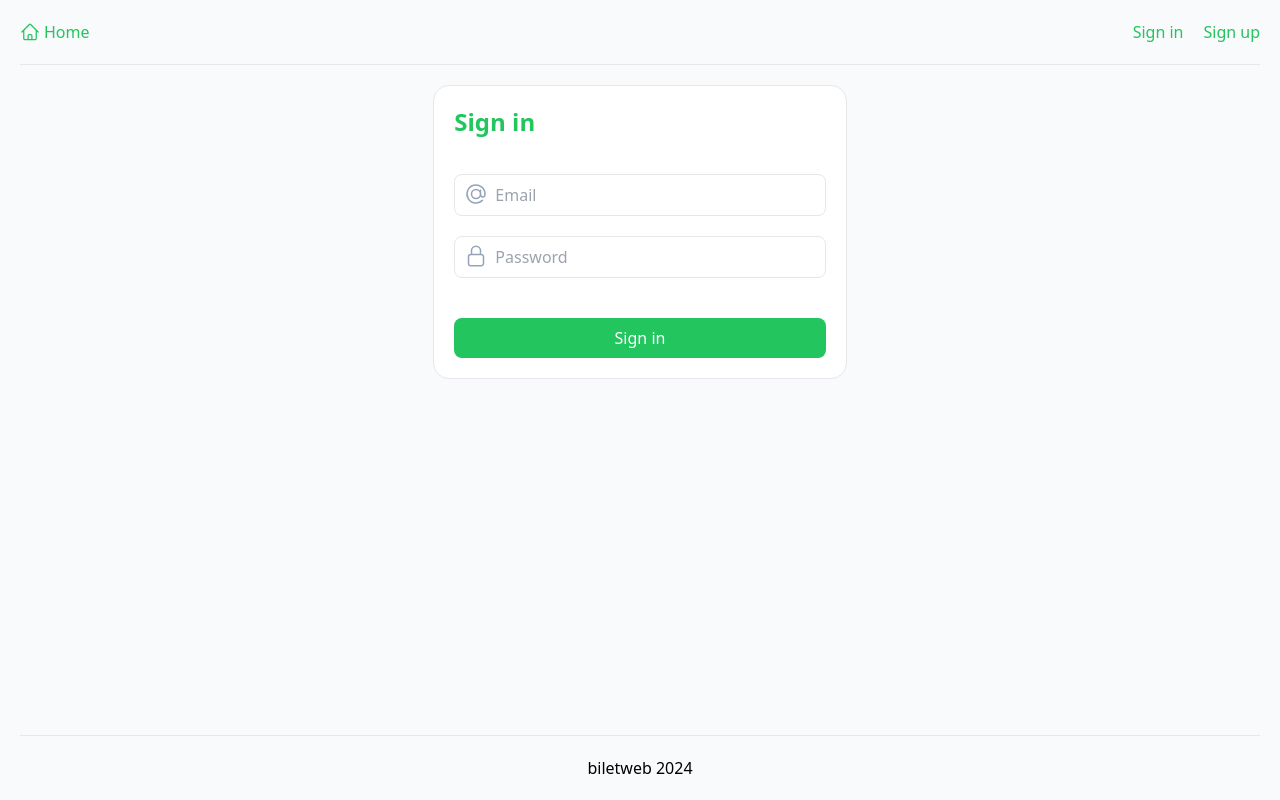
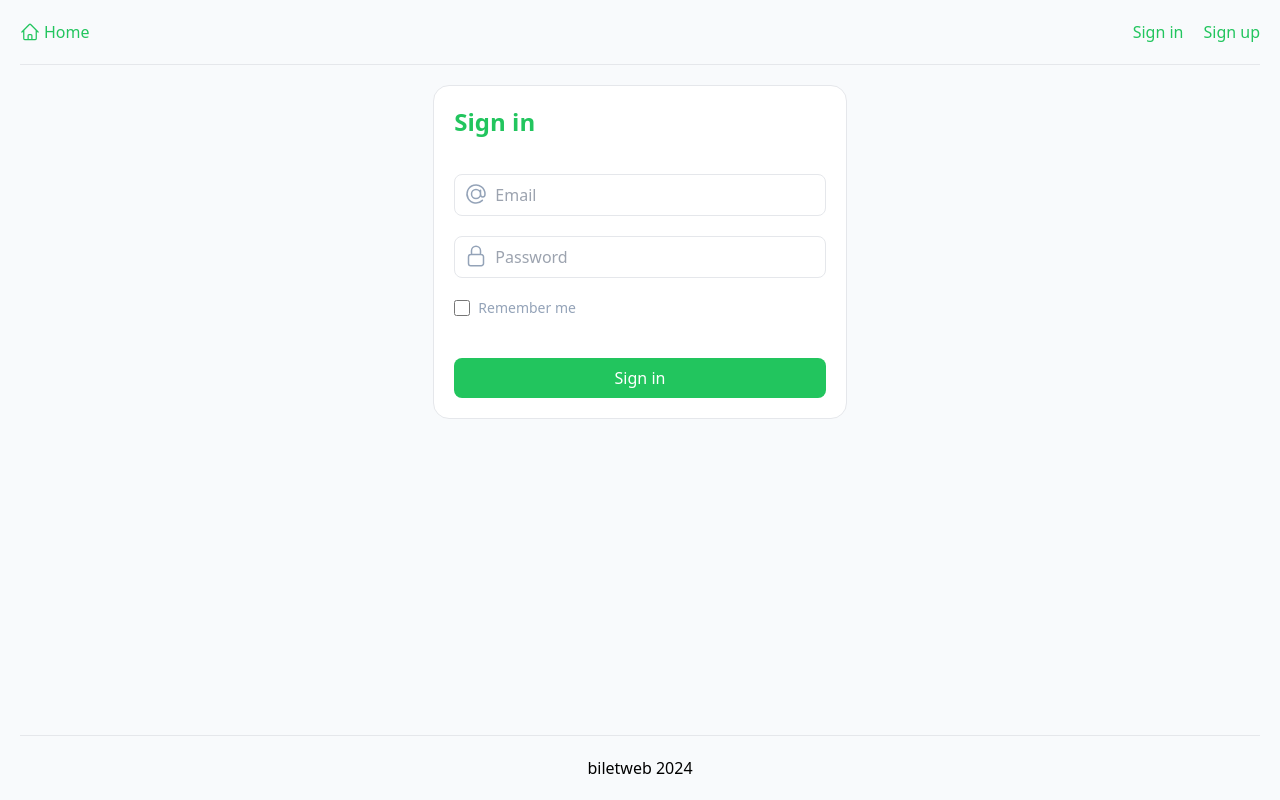
Before and after one commit to biletweb/jwt-vue-frontend, a Vue app: page /auth/signin in a window 1280 px wide. Built offline with nearby package versions, Linux system fonts and the light colour scheme.

Commit message:
Added the function to remember me when logging in

```diff
--- a/src/axios/api.js
+++ b/src/axios/api.js
@@ -26,7 +26,8 @@ instance.interceptors.response.use(
     try {
       if (
         error.response.data.message === 'Unauthenticated.' &&
-        error.response.status === 401
+        error.response.status === 401 &&
+        localStorage.getItem('remember_me') === 'true'
       ) {
         const jwtToken = localStorage.getItem('access_token')
         if (jwtToken) {
--- a/src/stores/auth.js
+++ b/src/stores/auth.js
@@ -37,6 +37,9 @@ export const useAuthStore = defineStore('auth', () => {
           token_type: response.data.token_type
         }
         localStorage.setItem('access_token', userInfo.value.access_token)
+        if (payload.remember_me) {
+          localStorage.setItem('remember_me', true)
+        }
         router.push({ name: 'home' })
       }
     } catch (err) {
--- a/src/views/Auth/Signin.vue
+++ b/src/views/Auth/Signin.vue
@@ -75,6 +75,16 @@
             />
           </div>
         </div>
+        <div class="flex items-center">
+          <input
+            v-model="remember_me"
+            type="checkbox"
+            class="h-4 w-4 focus:outline-none"
+          />
+          <label class="ms-2 text-sm font-medium text-slate-400"
+            >Remember me</label
+          >
+        </div>
         <div v-if="authStore.loader" class="mt-5 flex justify-center">
           <AppLoader />
         </div>
@@ -99,10 +109,15 @@ const authStore = useAuthStore()
 
 const email = ref('')
 const password = ref('')
+const remember_me = ref(false)
 
 async function signIn() {
   await authStore.auth(
-    { email: email.value, password: password.value },
+    {
+      email: email.value,
+      password: password.value,
+      remember_me: remember_me.value
+    },
     'signin'
   )
 }
```
